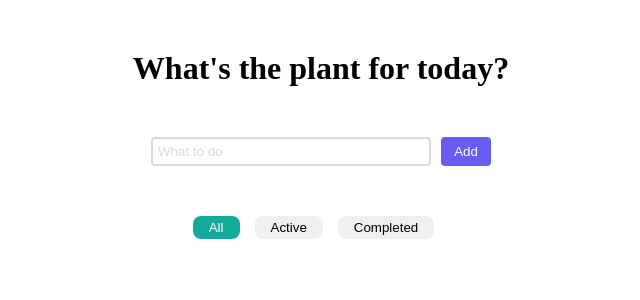
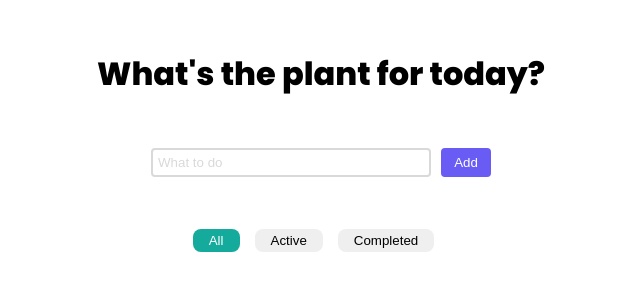
Before and after one commit to tasyaadila03/to-do-list, a React (Create React App) app: page / in a window 1280 px wide. Shown: the top 300 px of the page, without its empty margins (319-959 px from the left). Built offline with nearby package versions, Linux system fonts and the light colour scheme.

Commit message:
Update App.css

```diff
--- a/src/App.css
+++ b/src/App.css
@@ -4,6 +4,10 @@
   margin: 0;
   padding: 0;
   box-sizing: border-box;
+}
+
+body {
+  font-family: "Poppins", sans-serif;
 }
 
 .container {
```
